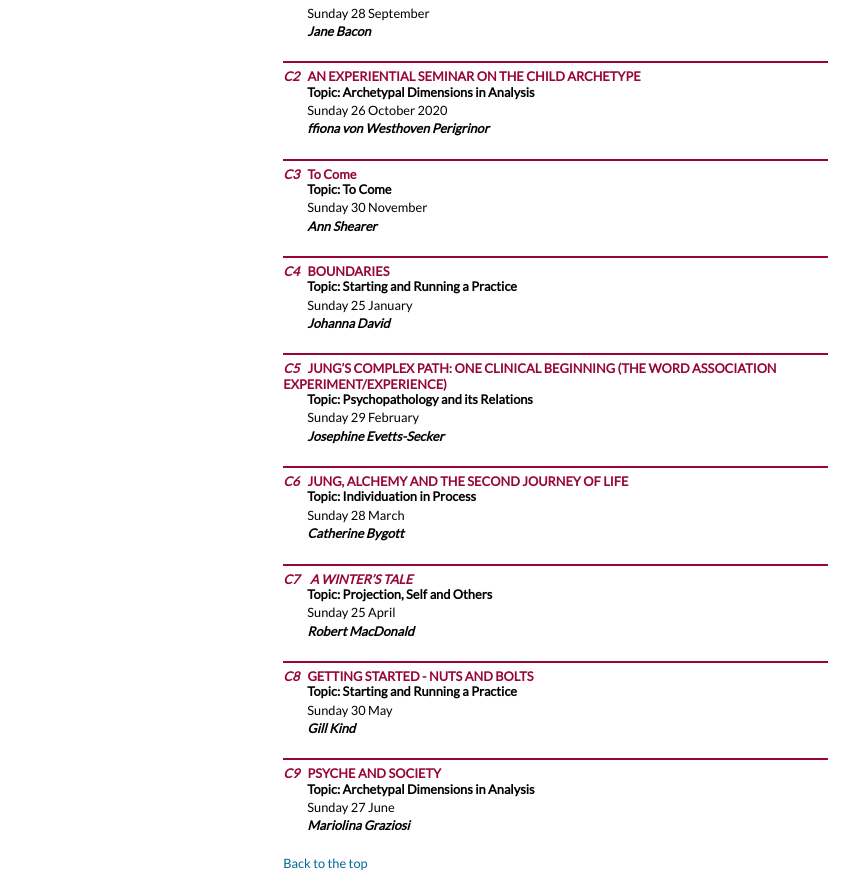
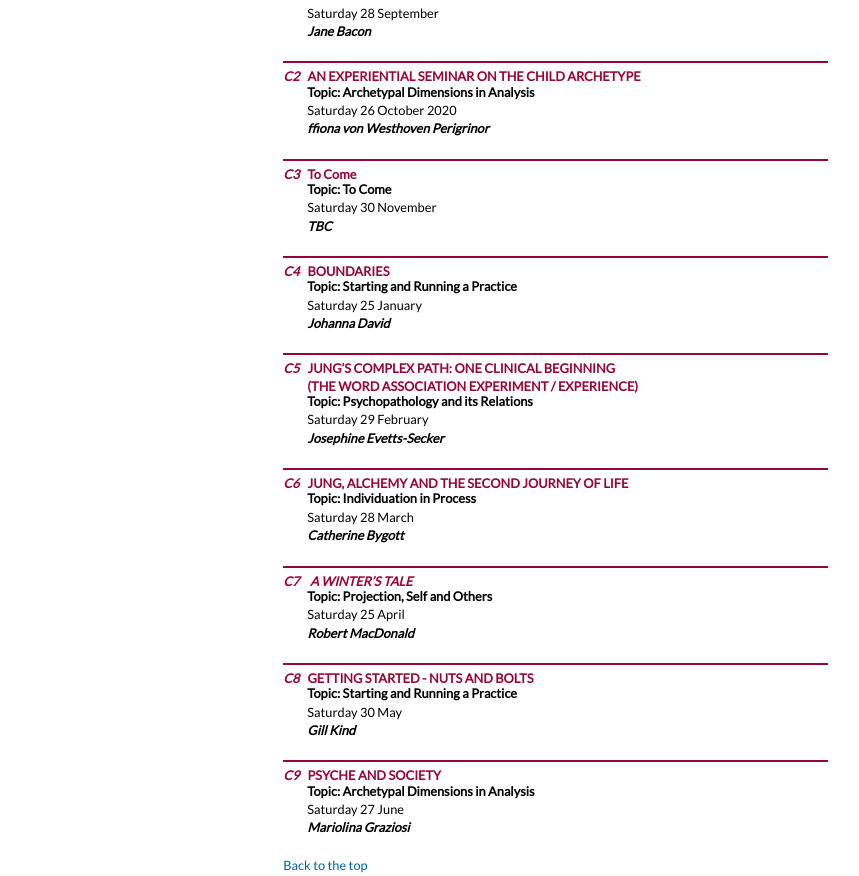
Before and after one commit to CHKass/IGAPgit, a website: page app/closed.html in a window 1280 px wide. Shown: the part 586-1462 px from the top of the page, without its empty margins (78-937 px from the left). Drawn offline with Linux system fonts and the light colour scheme.

Commit message:
Amends to Closed page

```diff
--- a/app/assets/styles/modules/_seminar-style.css
+++ b/app/assets/styles/modules/_seminar-style.css
@@ -13,6 +13,13 @@
 	color:#970635;
 	border-top:2px solid #970635;
 	padding-top:6px;
+	margin-bottom:0;
+}
+.tit-indent {
+	margin-top:0px;
+	font-weight:bold;
+	color:#970635;
+	padding-top:2px;
 	margin-bottom:0;
 }
 
--- a/app/closed.html
+++ b/app/closed.html
@@ -119,7 +119,7 @@
     <p class="tit"><dfn>C1</dfn>To Come</p>
         <div class="indent">
             <p class="det"><strong>To Come</strong></p>
-            <p class="det">Sunday 28 September</p>
+            <p class="det">Saturday 28 September</p>
             <p class="aut">Jane Bacon</p>
         </div>
 
@@ -127,56 +127,57 @@
     <p class="tit"><dfn>C2</dfn>AN EXPERIENTIAL SEMINAR ON THE CHILD ARCHETYPE</p>
         <div class="indent">
             <p class="det"><strong>Topic: Archetypal Dimensions in Analysis</strong></p>
-            <p class="det">Sunday 26 October 2020</p>
+            <p class="det">Saturday 26 October 2020</p>
             <p class="aut">ffiona von Westhoven Perigrinor</p>
         </div>
 <div class="course-spacer"></div>
     <p class="tit"><dfn>C3</dfn>To Come</p>
         <div class="indent">
             <p class="det"><strong>Topic: To Come</strong></p>
-            <p class="det">Sunday 30 November</p>
-            <p class="aut">Ann Shearer</p>
+            <p class="det">Saturday 30 November</p>
+            <p class="aut">TBC</p>
         </div>
 <div class="course-spacer"></div>
     <p class="tit"><dfn>C4</dfn>BOUNDARIES</p>
         <div class="indent">
             <p class="det"><strong>Topic: Starting and Running a Practice</strong></p>
-            <p class="det">Sunday 25 January</p>
+            <p class="det">Saturday 25 January</p>
             <p class="aut">Johanna David</p>
         </div>
 <div class="course-spacer"></div>
-    <p class="tit"><dfn>C5</dfn>JUNG’S COMPLEX PATH: ONE CLINICAL BEGINNING (THE WORD ASSOCIATION EXPERIMENT/EXPERIENCE)</p>
+    <p class="tit"><dfn>C5</dfn>JUNG’S COMPLEX PATH: ONE CLINICAL BEGINNING </p>
         <div class="indent">
+            <p class="tit-indent">(THE WORD ASSOCIATION EXPERIMENT / EXPERIENCE)</p>
             <p class="det"><strong>Topic: Psychopathology and its Relations</strong></p>
-            <p class="det">Sunday 29 February</p>
+            <p class="det">Saturday 29 February</p>
             <p class="aut">Josephine Evetts-Secker</p>
         </div>
 <div class="course-spacer"></div>
     <p class="tit"><dfn>C6</dfn>JUNG, ALCHEMY AND THE SECOND JOURNEY OF LIFE</p>
         <div class="indent">
             <p class="det"><strong>Topic: Individuation in Process</strong></p>
-            <p class="det">Sunday 28 March</p>
+            <p class="det">Saturday 28 March</p>
             <p class="aut">Catherine Bygott</p>
         </div>
 <div class="course-spacer"></div>
     <p class="tit"><dfn>C7</dfn> <em>A WINTER’S TALE</em></p>
         <div class="indent">
             <p class="det"><strong>Topic: Projection, Self and Others</strong></p>
-            <p class="det">Sunday 25 April</p>
+            <p class="det">Saturday 25 April</p>
             <p class="aut">Robert MacDonald</p>
         </div>
 <div class="course-spacer"></div>
     <p class="tit"><dfn>C8</dfn>GETTING STARTED - NUTS AND BOLTS</p>
         <div class="indent">
             <p class="det"><strong>Topic: Starting and Running a Practice</strong></p>
-            <p class="det">Sunday 30 May</p>
+            <p class="det">Saturday 30 May</p>
             <p class="aut">Gill Kind</p>
         </div>
 <div class="course-spacer"></div>
     <p class="tit"><dfn>C9</dfn>PSYCHE AND SOCIETY</p>
         <div class="indent">
             <p class="det"><strong>Topic: Archetypal Dimensions in Analysis</strong></p>
-            <p class="det">Sunday 27 June</p>
+            <p class="det">Saturday 27 June</p>
             <p class="aut">Mariolina Graziosi</p>
         </div>
 
--- a/app/temp/styles/styles.css
+++ b/app/temp/styles/styles.css
@@ -1427,6 +1427,14 @@ header p {
 	margin-bottom:0;
 }
 
+.tit-indent {
+	margin-top:0px;
+	font-weight:bold;
+	color:#970635;
+	padding-top:2px;
+	margin-bottom:0;
+}
+
 .tita {
 	margin-top:0px;
 	font-weight:bold;
```
